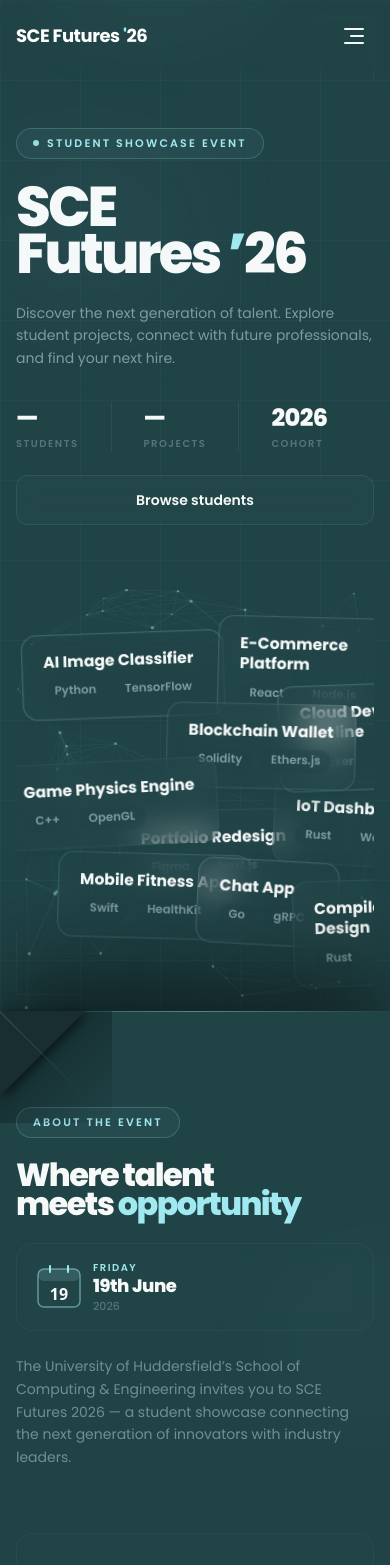
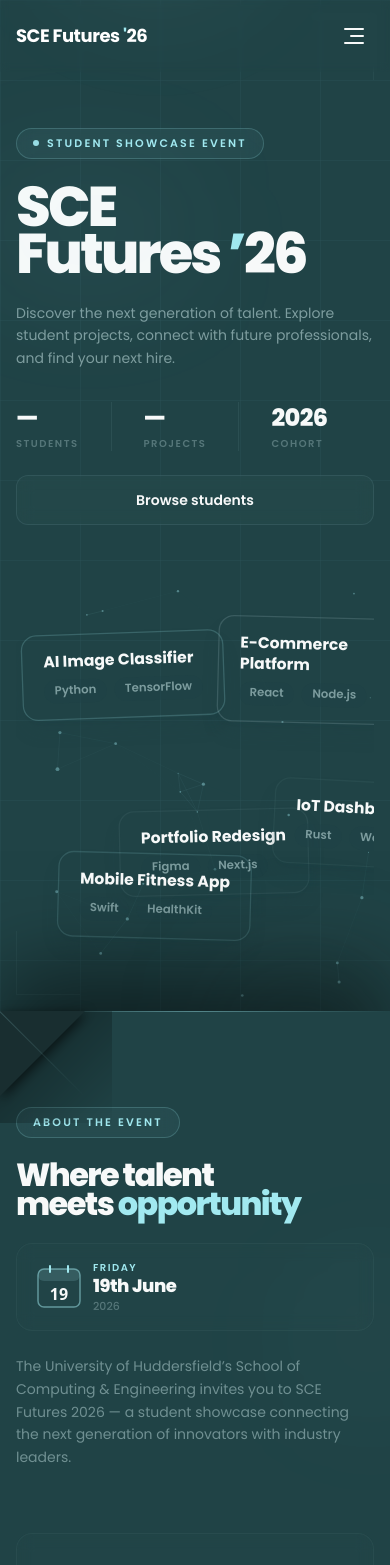
Before and after one commit to Kroplewski-M/student_showcase, a Next.js app in the folder frontend/: page / in a window 390 px wide. Shown: the top 1565 px of the page. Built offline with nearby package versions, Linux system fonts and the light colour scheme; no server answers.

Commit message:
scroll fixes

```diff
--- a/frontend/app/components/About.tsx
+++ b/frontend/app/components/About.tsx
@@ -46,7 +46,7 @@ export default function About() {
     offset: ["start end", "start 0.5"],
   });
 
-  const rotate = useTransform(scrollYProgress, [0, 1], [5, 0]);
+  const rotate = useTransform(scrollYProgress, [0, 1], [3, 0]);
 
   return (
     <motion.section
--- a/frontend/app/components/ParticleNetwork.tsx
+++ b/frontend/app/components/ParticleNetwork.tsx
@@ -1,6 +1,6 @@
 "use client";
 
-import { useEffect, useRef } from "react";
+import { useEffect, useRef, useState } from "react";
 import { motion, useScroll, useTransform } from "framer-motion";
 
 // ── Particle Network Canvas ──
@@ -22,8 +22,9 @@ function ParticleNetwork() {
       r: number;
     }[] = [];
 
-    const PARTICLE_COUNT = 60;
-    const CONNECTION_DIST = 150;
+    const isMobile = window.innerWidth < 768;
+    const PARTICLE_COUNT = isMobile ? 25 : 60;
+    const CONNECTION_DIST = isMobile ? 100 : 150;
     const ACCENT = { r: 161, g: 233, b: 240 }; // secondary colour
 
     function resize() {
@@ -211,19 +212,30 @@ export default function HeroVisuals() {
   const yCards = useTransform(scrollY, [0, 600], [0, -60]);
   const yNetwork = useTransform(scrollY, [0, 600], [0, -30]);
   const opacity = useTransform(scrollY, [600, 800], [1, 0.5]);
+  const [isDesktop, setIsDesktop] = useState(false);
+
+  useEffect(() => {
+    setIsDesktop(window.innerWidth >= 768);
+  }, []);
 
   return (
     <motion.div
       style={{ opacity }}
       className="relative h-[50vh] w-full sm:-mt-24 sm:h-[55vh] overflow-hidden pointer-events-none"
     >
-      {/* Particle network background */}
-      <motion.div style={{ y: yNetwork }} className="absolute inset-0">
+      {/* Particle network background — no parallax on mobile */}
+      <motion.div
+        style={{ y: isDesktop ? yNetwork : 0 }}
+        className="absolute inset-0"
+      >
         <ParticleNetwork />
       </motion.div>
 
-      {/* Floating cards */}
-      <motion.div style={{ y: yCards }} className="absolute inset-0">
+      {/* Floating cards — no parallax on mobile */}
+      <motion.div
+        style={{ y: isDesktop ? yCards : 0 }}
+        className="absolute inset-0"
+      >
         {CARDS.map((card, i) => (
           <motion.div
             key={card.title}
@@ -234,7 +246,7 @@ export default function HeroVisuals() {
               delay: 0.8 + card.delay,
               ease: [0.16, 1, 0.3, 1],
             }}
-            className="absolute"
+            className={`absolute ${i >= 5 ? "hidden sm:block" : ""}`}
             style={{
               left: card.x,
               top: card.y,
@@ -254,7 +266,7 @@ export default function HeroVisuals() {
                 repeat: Infinity,
                 ease: "easeInOut",
               }}
-              className={`rounded-xl border  backdrop-blur-md ${card.color} ${card.borderColor} px-4 py-3 shadow-lg shadow-primary/20 sm:px-5 sm:py-4`}
+              className={`rounded-xl border sm:backdrop-blur-md ${card.color} ${card.borderColor} px-4 py-3 shadow-lg shadow-primary/20 sm:px-5 sm:py-4`}
               style={{ rotate: card.rotation }}
             >
               <p className="text-xs font-bold text-light sm:text-sm">
--- a/frontend/app/components/SearchStudents.tsx
+++ b/frontend/app/components/SearchStudents.tsx
@@ -42,7 +42,7 @@ export default function SearchStudents({
     offset: ["start end", "start 0.5"],
   });
 
-  const rotate = useTransform(scrollYProgress, [0, 1], [-5, 0]);
+  const rotate = useTransform(scrollYProgress, [0, 1], [-3, 0]);
   function submitSearch() {
     const trimmed = input.trim();
     if (trimmed) {
--- a/frontend/app/globals.css
+++ b/frontend/app/globals.css
@@ -11,6 +11,7 @@
 }
 html {
   scroll-behavior: smooth;
+  overflow-x: hidden;
 }
 body {
   background: var(--color-primary);
```
